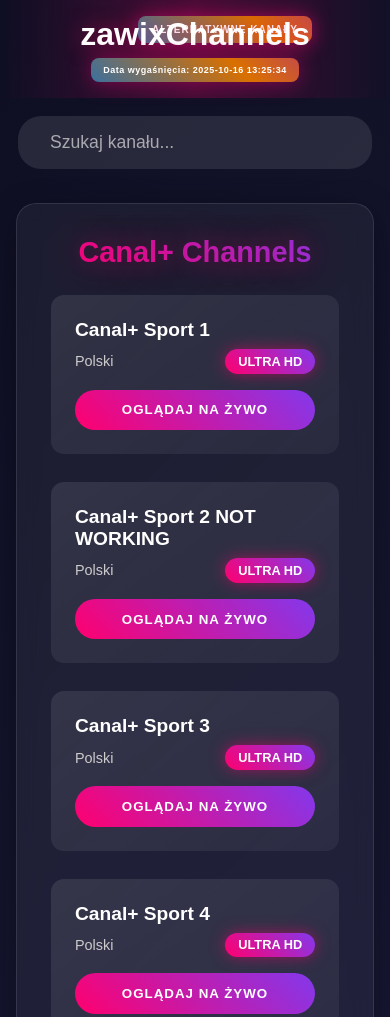
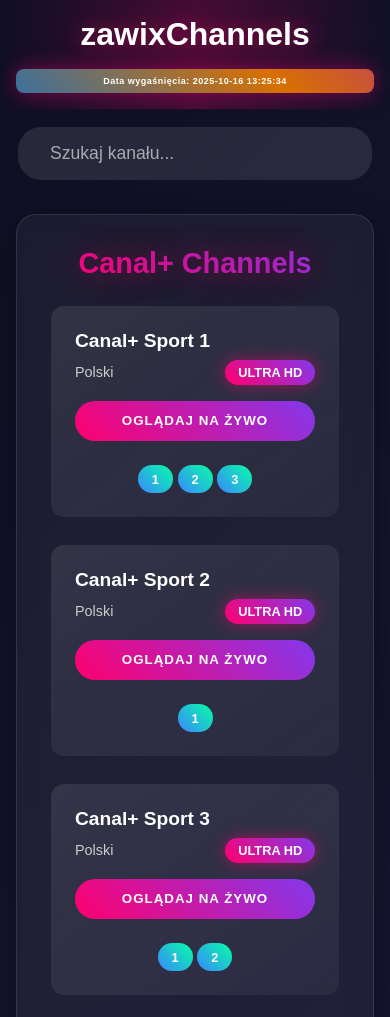
Before and after one commit to zawixmc/zawixChannels, a website: page index.html in a window 390 px wide. Shown: the top 1017 px of the page. Drawn offline with Linux system fonts and the light colour scheme.

Commit message:
PERFORMANCE

```diff
--- a/channels.js
+++ b/channels.js
@@ -1,119 +1,129 @@
 window.channelsData = {
     1: [{
         "name": "Canal+ Sport 1",
-        "url": "https://strumyk.net/embed/22333",
+		"url1": "https://sportio.cc/ssic/22",
+        "url2": "https://strumyk.net/embed/22333",
+        "url3": "https://thedaddy.top/embed/stream-48.php",
         "country": "PL",
         "language": "Polski",
         "quality": "ULTRA HD"
     }],
     2: [{
-        "name": "Canal+ Sport 2 NOT WORKING",
-        "url": "https://strumyk.net/embed/",
+        "name": "Canal+ Sport 2",
+        "url1": "https://thedaddy.top/embed/stream-73.php",
         "country": "PL",
         "language": "Polski",
         "quality": "ULTRA HD"
     }],
     3: [{
         "name": "Canal+ Sport 3",
-        "url": "https://strumyk.net/embed/796",
+        "url1": "https://strumyk.net/embed/796",
+        "url2": "https://thedaddy.top/embed/stream-259.php",
         "country": "PL",
         "language": "Polski",
         "quality": "ULTRA HD"
     }],
     4: [{
         "name": "Canal+ Sport 4",
-        "url": "https://strumyk.net/embed/804",
+        "url1": "https://strumyk.net/embed/804",
         "country": "PL",
         "language": "Polski",
         "quality": "ULTRA HD"
     }],
     5: [{
         "name": "Canal+ Sport 5",
-        "url": "https://strumyk.net/embed/112",
+        "url1": "https://strumyk.net/embed/112",
+        "url2": "https://thedaddy.top/embed/stream-75.php",
         "country": "PL",
         "language": "Polski",
         "quality": "ULTRA HD"
     }],
     6: [{
         "name": "Canal+ Extra 1",
-        "url": "https://strumyk.net/embed/7261",
+        "url1": "https://strumyk.net/embed/7261",
         "country": "PL",
         "language": "Polski",
         "quality": "ULTRA HD"
     }],
     7: [{
         "name": "Canal+ Extra 2",
-        "url": "https://strumyk.net/embed/7263",
+        "url1": "https://strumyk.net/embed/7263",
         "country": "PL",
         "language": "Polski",
         "quality": "ULTRA HD"
     }],
     8: [{
         "name": "Canal+ Extra 3",
-        "url": "https://strumyk.net/embed/7265",
+        "url1": "https://strumyk.net/embed/7265",
         "country": "PL",
         "language": "Polski",
         "quality": "ULTRA HD"
     }],
     10: [{
         "name": "Eleven Sports 1",
-        "url": "https://strumyk.net/vip/65",
+        "url1": "https://strumyk.net/vip/65",
+        "url2": "https://thedaddy.top/embed/stream-71.php",
         "country": "PL",
         "language": "Polski",
         "quality": "ULTRA HD"
     }],
     11: [{
         "name": "Eleven Sports 2",
-        "url": "https://strumyk.net/embed/575",
+        "url1": "https://strumyk.net/embed/575",
+        "url2": "https://thedaddy.top/embed/stream-72.php",
         "country": "PL",
         "language": "Polski",
         "quality": "ULTRA HD"
     }],
     12: [{
         "name": "Eleven Sports 3",
-        "url": "https://strumyk.net/vip/78",
+        "url1": "https://strumyk.net/vip/78",
+        "url2": "https://thedaddy.top/embed/stream-428.php",
         "country": "PL",
         "language": "Polski",
         "quality": "ULTRA HD"
     }],
     13: [{
         "name": "Eleven Sports 4",
-        "url": "https://strumyk.net/vip/79",
+        "url1": "https://strumyk.net/vip/79",
         "country": "PL",
         "language": "Polski",
         "quality": "ULTRA HD"
     }],
     14: [{
         "name": "Polsat Sport 1",
-        "url": "https://strumyk.net/embed/134",
+        "url1": "https://strumyk.net/embed/134",
+        "url2": "https://thedaddy.top/embed/stream-47.php",
         "country": "PL",
         "language": "Polski",
         "quality": "ULTRA HD"
     }],
     15: [{
         "name": "Polsat Sport 2",
-        "url": "https://strumyk.net/embed/594",
+        "url1": "https://strumyk.net/embed/594",
+        "url2": "https://thedaddy.top/embed/stream-50.php",
         "country": "PL",
         "language": "Polski",
         "quality": "ULTRA HD"
     }],
     16: [{
         "name": "Polsat Sport Premium 1",
-        "url": "https://strumyk.net/embed/759",
+        "url1": "https://strumyk.net/embed/759",
         "country": "PL",
         "language": "Polski",
         "quality": "SUPER HD"
     }],
     17: [{
         "name": "Polsat Sport Premium 2",
-        "url": "https://strumyk.net/embed/760",
+        "url1": "https://strumyk.net/embed/760",
         "country": "PL",
         "language": "Polski",
         "quality": "SUPER HD"
     }],
     18: [{
         "name": "TVP Sport",
-        "url": "https://strumyk.net/embed/239",
+        "url1": "https://strumyk.net/embed/239",
+        "url2": "https://thedaddy.top/embed/stream-128.php",
         "country": "PL",
         "language": "Polski",
         "quality": "ULTRA HD"
--- a/index.html
+++ b/index.html
@@ -9,7 +9,6 @@
 <body>
     <div class="main-view" id="mainView">
         <div class="header">
-            <button class="alt-channels-btn" id="altChannelsBtn" onclick="toggleChannelSource()">ALTERNATYWNE KANAŁY</button>
             <h1>zawixChannels</h1>
             <div class="expiry-notice">
                 Data wygaśnięcia: 2025-10-16 13:25:34
@@ -32,7 +31,7 @@
         <div class="player-container" id="playerContainer">
         </div>
     </div>
-    <script id="channelsScript" src="channels.js"></script>
+    <script src="channels.js"></script>
     <script src="script.js"></script>
 </body>
 </html>
--- a/script.js
+++ b/script.js
@@ -7,11 +7,19 @@
 
 let channelLookupById = {};
 let firstClickTracker = new Set();
-let currentChannelSource = 'channels.js';
 
 const adLink = 'https://www.revenuecpmgate.com/edh6fisc?key=0c99a1d5fe8ce628e3dcaa38ebc0d01b';
 
 const EXPIRY_DATE = new Date('2025-10-16T13:25:34');
+
+function escapeHtml(unsafe) {
+    return unsafe
+        .replace(/&/g, "&amp;")
+        .replace(/</g, "&lt;")
+        .replace(/>/g, "&gt;")
+        .replace(/"/g, "&quot;")
+        .replace(/'/g, "&#039;");
+}
 
 function checkExpiry() {
     const now = new Date();
@@ -97,6 +105,8 @@
 }
 
 function playChannel(channelId, channelName, url, event) {
+    event.stopPropagation();
+
     if (checkExpiry()) return;
 
     if (!firstClickTracker.has(channelId)) {
@@ -176,11 +186,22 @@
         const channel = channelLookupById[channelId];
 
         if (channel && firstClickTracker.has(channelId)) {
-            showPlayer(channel.url, channel.name);
+            showPlayer(channel.url1, channel.name);
         } else {
             goBack();
         }
     }
+}
+
+function getAvailableUrls(channel) {
+    const urls = [];
+    for (let i = 1; i <= 10; i++) {
+        const urlKey = `url${i}`;
+        if (channel[urlKey]) {
+            urls.push({key: urlKey, url: channel[urlKey], number: i});
+        }
+    }
+    return urls;
 }
 
 function renderChannels(filteredData = null) {
@@ -210,14 +231,38 @@
         `;
 
         channels.forEach(channel => {
+            const availableUrls = getAvailableUrls(channel);
+            const escapedChannelName = escapeHtml(channel.name);
+            const escapedChannelId = escapeHtml(channel.id);
+
             html += `
-                <div class="channel-card" onclick="playChannel('${channel.id}', '${channel.name}', '${channel.url}', event)">
+                <div class="channel-card">
                     <div class="channel-name">${channel.name}</div>
                     <div class="channel-info">
                         <span class="language">${channel.language}</span>
                         <span class="quality-badge ${getQualityClass(channel.quality)}">${channel.quality}</span>
                     </div>
-                    <button class="play-button">Oglądaj na żywo</button>
+                    <div class="channel-buttons">
+                        <button class="play-button" onclick="playChannel('${escapedChannelId}', '${escapedChannelName}', '${availableUrls[0]?.url || ''}', event)">Oglądaj na żywo</button>
+                        <div class="url-buttons">
+            `;
+
+            if (availableUrls.length === 0) {
+                html += `<div class="no-channel-bar">Brak kanału</div>`;
+            } else {
+                for (let i = 0; i < availableUrls.length; i++) {
+                    if (i > 0 && i % 5 === 0) {
+                        html += `</div><div class="url-buttons">`;
+                    }
+                    const urlData = availableUrls[i];
+                    const escapedUrl = escapeHtml(urlData.url);
+                    html += `<button class="url-btn" onclick="playChannel('${escapedChannelId}', '${escapedChannelName}', '${escapedUrl}', event)">${urlData.number}</button>`;
+                }
+            }
+
+            html += `
+                        </div>
+                    </div>
                 </div>
             `;
         });
@@ -300,74 +345,6 @@
     }
 }
 
-function toggleChannelSource() {
-    if (checkExpiry()) return;
-
-    const oldScript = document.getElementById('channelsScript');
-    const btn = document.getElementById('altChannelsBtn');
-    const container = document.getElementById('channelsContainer');
-
-    container.innerHTML = `
-        <div class="loading">
-            <div class="spinner"></div>
-            <p>Ładowanie kanałów...</p>
-        </div>
-    `;
-
-    if (oldScript) {
-        oldScript.remove();
-    }
-
-    delete window.channelsData;
-
-    const newScript = document.createElement('script');
-    newScript.id = 'channelsScript';
-
-    if (currentChannelSource === 'channels.js') {
-        newScript.src = 'channels-thedaddy.js?' + Date.now();
-        btn.textContent = 'DOMYŚLNE KANAŁY';
-        currentChannelSource = 'channels-thedaddy.js';
-        console.log('Ładuję: channels-thedaddy.js');
-    } else {
-        newScript.src = 'channels.js?' + Date.now();
-        btn.textContent = 'ALTERNATYWNE KANAŁY';
-        currentChannelSource = 'channels.js';
-        console.log('Ładuję: channels.js');
-    }
-
-    newScript.onload = function() {
-        console.log('Script załadowany:', newScript.src);
-        console.log('channelsData:', typeof window.channelsData !== 'undefined' ? Object.keys(window.channelsData).length + ' kanałów' : 'undefined');
-
-        channelLookupById = {};
-        firstClickTracker.clear();
-
-        setTimeout(() => {
-            if (typeof window.channelsData !== 'undefined') {
-                initializeChannelLookup();
-                renderChannels();
-            } else {
-                container.innerHTML = `
-                    <div class="loading">
-                        <p>Błąd ładowania danych kanałów. Sprawdź plik ${newScript.src}</p>
-                    </div>
-                `;
-            }
-        }, 100);
-    };
-
-    newScript.onerror = function() {
-        console.error('Błąd ładowania:', newScript.src);
-        container.innerHTML = `
-            <div class="loading">
-                <p>Błąd ładowania kanałów. Plik ${newScript.src.split('?')[0]} nie istnieje.</p>
-            </div>
-        `;
-    };
-
-    document.head.appendChild(newScript);
-}
-
 document.addEventListener('DOMContentLoaded', function() {
     if (checkExpiry()) return;
 
@@ -393,7 +370,7 @@
         setTimeout(() => {
             const channel = channelLookupById[channelId];
             if (channel && firstClickTracker.has(channelId)) {
-                showPlayer(channel.url, channel.name);
+                showPlayer(channel.url1, channel.name);
             } else {
                 history.replaceState({}, 'zawixChannels', '/');
             }
--- a/styles.css
+++ b/styles.css
@@ -90,7 +90,7 @@
     background-clip: padding-box;
     border-radius: 15px;
     padding: 1.5rem;
-    cursor: pointer;
+    cursor: default;
     transition: all 0.3s ease;
     position: relative;
     overflow: hidden;
@@ -110,6 +110,7 @@
     mask-composite: subtract;
     opacity: 0;
     transition: opacity 0.3s ease;
+    pointer-events: none;
 }
 
 .channel-card:hover::before {
@@ -126,6 +127,7 @@
     font-weight: bold;
     margin-bottom: 0.5rem;
     color: #fff;
+    transform: translateZ(0);
 }
 
 .channel-info {
@@ -133,6 +135,7 @@
     justify-content: space-between;
     align-items: center;
     margin-bottom: 1rem;
+    transform: translateZ(0);
 }
 
 .quality-badge {
@@ -171,6 +174,12 @@
     color: #ccc;
 }
 
+.channel-buttons {
+    position: relative;
+    z-index: 10;
+    transform: none !important;
+}
+
 .play-button {
     background: linear-gradient(45deg, #ff006e, #8338ec);
     border: none;
@@ -183,11 +192,60 @@
     width: 100%;
     text-transform: uppercase;
     letter-spacing: 1px;
+    margin-bottom: 1rem;
+    position: relative;
+    z-index: 11;
+    transform: none !important;
 }
 
 .play-button:hover {
-    transform: translateY(-2px);
+    transform: translateY(-2px) !important;
     box-shadow: 0 5px 20px rgba(255, 0, 110, 0.6);
+}
+
+.url-buttons {
+    display: flex;
+    gap: 0.5rem;
+    flex-wrap: wrap;
+    justify-content: center;
+    margin-top: 0.5rem;
+    position: relative;
+    z-index: 10;
+    transform: none !important;
+}
+
+.url-btn {
+    background: linear-gradient(45deg, #3a86ff, #06ffa5);
+    border: none;
+    padding: 0.5rem 0.8rem;
+    border-radius: 15px;
+    color: white;
+    font-weight: bold;
+    cursor: pointer;
+    transition: all 0.3s ease;
+    font-size: 0.9rem;
+    min-width: 40px;
+    position: relative;
+    z-index: 11;
+    transform: none !important;
+}
+
+.url-btn:hover {
+    transform: scale(1.1) !important;
+    box-shadow: 0 3px 15px rgba(58, 134, 255, 0.6);
+}
+
+.no-channel-bar {
+    background: rgba(108, 117, 125, 0.3);
+    border: 1px solid rgba(108, 117, 125, 0.5);
+    border-radius: 20px;
+    padding: 0.8rem 1.5rem;
+    text-align: center;
+    color: #ccc;
+    font-size: 0.9rem;
+    width: 100%;
+    margin-top: 0.5rem;
+    transform: none !important;
 }
 
 .search-container {
@@ -295,6 +353,8 @@
 .expiry-notice {
     position: absolute;
     right: 30px;
+    top: 50%;
+    transform: translateY(-50%);
     background: linear-gradient(45deg, #00d970, #0070d9, #d97000, #9d00d9, #d9d900);
     background-size: 400% 400%;
     color: white;
@@ -312,53 +372,11 @@
     letter-spacing: 0.5px;
     animation: gradientShift 3s ease infinite;
 }
+
 .expiry-notice:hover {
-    transform: scale(1.05) translateY(-2px);
+    transform: translateY(-50%) scale(1.05) translateY(-2px);
     box-shadow: 0 8px 30px rgba(217, 0, 112, 0.8);
     animation: gradientShift 1.5s ease infinite;
-}
-
-.header {
-    position: relative;
-    display: flex;
-    align-items: center;
-    padding: 2rem 0;
-}
-
-.header h1 {
-    position: absolute;
-    left: 50%;
-    transform: translateX(-50%);
-    margin: 0;
-}
-
-.alt-channels-btn {
-	left: 30px;
-    position: relative;
-    padding: 12px 24px;
-    background: linear-gradient(45deg, #00d970, #0070d9, #d97000, #9d00d9, #d9d900);
-    background-size: 400% 400%;
-    border: 2px solid transparent;
-    border-radius: 8px;
-    color: white;
-    font-weight: bold;
-    font-size: 14px;
-    cursor: pointer;
-    text-transform: uppercase;
-    letter-spacing: 1px;
-    transition: all 0.3s ease;
-    animation: gradientShift 3s ease infinite;
-    box-shadow: 0 0 20px rgba(255, 0, 128, 0.5);
-    display: inline-block;
-}
-.alt-channels-btn:hover {
-    transform: scale(1.05) translateY(-2px);
-    box-shadow: 0 8px 30px rgba(255, 0, 128, 0.8);
-    animation: gradientShift 1.5s ease infinite;
-}
-.alt-channels-btn:active {
-    transform: scale(0.98);
-    box-shadow: 0 2px 10px rgba(255, 0, 128, 0.6);
 }
 
 @keyframes gradientShift {
@@ -371,6 +389,13 @@
     .expiry-notice {
         font-size: 10px;
         padding: 6px 12px;
+        position: static;
+        transform: none;
+        margin-top: 1rem;
+    }
+
+    .expiry-notice:hover {
+        transform: scale(1.05) translateY(-2px);
     }
 
     .header {
@@ -379,36 +404,6 @@
         padding: 1rem;
     }
 
-    .header h1 {
-        order: 1;
-        margin-bottom: 0;
-    }
-
-    .alt-channels-btn {
-        order: 2;
-        font-size: 12px;
-        padding: 8px 16px;
-    }
-
-    .expiry-notice {
-        order: 3;
-        position: static;
-    }
-}
-
-@media (max-width: 480px) {
-    .expiry-notice {
-        font-size: 9px;
-        padding: 5px 10px;
-    }
-
-    .alt-channels-btn {
-        font-size: 10px;
-        padding: 6px 12px;
-    }
-}
-
-@media (max-width: 768px) {
     .channels-grid {
         grid-template-columns: 1fr;
     }
@@ -420,4 +415,21 @@
     .container {
         padding: 1rem;
     }
+
+    .url-buttons {
+        gap: 0.3rem;
+    }
+
+    .url-btn {
+        padding: 0.4rem 0.6rem;
+        min-width: 35px;
+        font-size: 0.8rem;
+    }
 }
+
+@media (max-width: 480px) {
+    .expiry-notice {
+        font-size: 9px;
+        padding: 5px 10px;
+    }
+}
```
Also changed, not shown: channels-thedaddy.js (deleted, +0 -72 lines).
